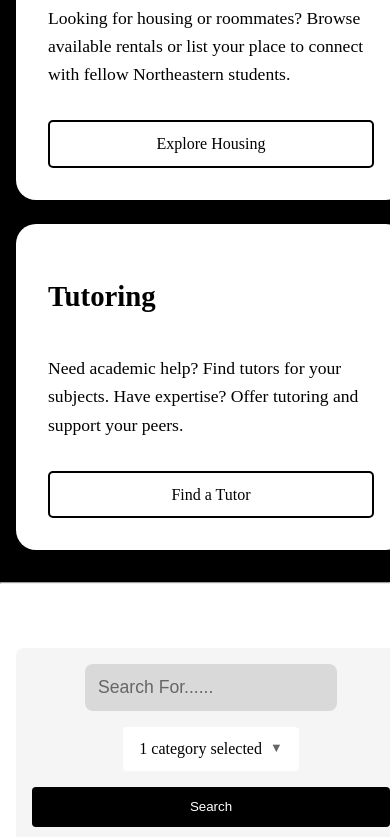
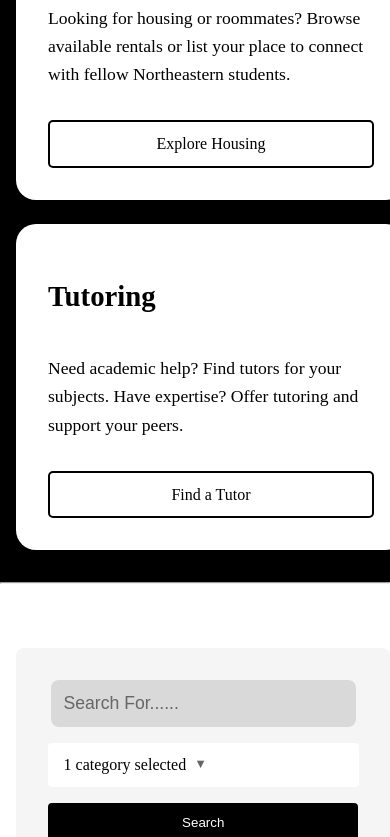
Before and after one commit to joe135730/husky-bridge, a React (Vite) app: page / in a window 390 px wide. Shown: the part 2095-2932 px from the top of the page. Built offline with nearby package versions, Linux system fonts and the light colour scheme.

Commit message:
Search bar component speration

```diff
--- a/src/Components/Categories/Categories.css
+++ b/src/Components/Categories/Categories.css
@@ -22,7 +22,7 @@
     max-width: 1400px;
     width: 100%;
     margin: 0 auto;
-    padding: 0 2rem;
+    padding: 0 0;
 }
 
 .category-card {
@@ -85,7 +85,7 @@
 .categories-navigation {
     position: absolute;
     width: calc(100% + 2rem);
-    top: 50%;
+    top: 60%;
     left: 50%;
     transform: translate(-50%, -50%);
     display: flex;
@@ -133,7 +133,7 @@
     .categories-container {
         grid-template-columns: repeat(2, 1fr);
         gap: 1.5rem;
-        padding: 0 1rem;
+        max-width: 800px;
     }
 
     .category-card {
@@ -154,6 +154,7 @@
     .categories-container {
         grid-template-columns: 1fr;
         padding: 0 1rem;
+        max-width: 450px;
     }
 
     .categories-section h1 {
--- a/src/Components/SearchBar/SearchBar.css
+++ b/src/Components/Search/Search.css
@@ -1,71 +1,16 @@
 .search-section {
     padding: 4rem 0;
-    max-width: 1200px;
+    /* max-width: 1200px; */
     width: 100%;
     margin: 0 auto;
     background-color: white;
-}
-
-.search-container {
-    margin: 0 auto;
-    /* padding: 0 2rem; */
-    max-width: 1200px;
-    width: 100%;
-}
-
-.search-input-container {
-    display: flex;
-    gap: 1rem;
-    background-color: #f5f5f5;
-    padding: 1rem;
-    border-radius: 8px;
-    align-items: center;
-}
-
-.search-input {
-    flex: 1;
-    padding: 0.8rem;
-    border: none;
-    /* background: transparent; */
-    border-radius: 8px;
-    background-color: #D9D9D9;
-    font-size: 1.1rem;
-    outline: none;
-}
-
-.search-input::placeholder {
-    color: #666;
-}
-
-.category-dropdown {
-    background-color: white;
-    padding: 0.8rem 1rem;
-    border-radius: 4px;
-    display: flex;
-    align-items: center;
-    gap: 0.5rem;
-    cursor: pointer;
-}
-
-.dropdown-arrow {
-    font-size: 0.8rem;
-    color: #666;
-}
-
-.search-button {
-    background-color: black;
-    color: white;
-    padding: 0.8rem 2rem;
-    border: none;
-    border-radius: 4px;
-    cursor: pointer;
-    font-weight: 500;
 }
 
 .search-results {
     display: flex;
     flex-direction: column;
     gap: 1rem;
+    padding: 2rem;
 }
 
 .result-item {
@@ -124,16 +69,12 @@
 }
 
 @media screen and (max-width: 768px) {
-    .search-container {
-        padding: 0 1rem;
+    .search-section {
+        max-width: 450px;
     }
 
-    .search-input-container {
-        flex-direction: column;
-    }
-
-    .search-button {
-        width: 100%;
+    .search-results {
+        padding: 1rem;
     }
 
     .result-item {
--- /dev/null
+++ b/src/Components/Search/SearchBar/SearchBar.css
@@ -0,0 +1,72 @@
+.search-container {
+    /* max-width: 1200px; */
+    width: 96%;
+    padding: 0 2rem;
+}
+
+.search-input-container {
+    display: flex;
+    gap: 1rem;
+    background-color: #f5f5f5;
+    padding: 1rem;
+    border-radius: 8px;
+    align-items: center;
+}
+
+.search-input {
+    flex: 1;
+    padding: 0.8rem;
+    border: none;
+    border-radius: 8px;
+    background-color: #D9D9D9;
+    font-size: 1.1rem;
+    outline: none;
+}
+
+.search-input::placeholder {
+    color: #666;
+}
+
+.category-dropdown {
+    background-color: white;
+    padding: 0.8rem 1rem;
+    border-radius: 4px;
+    display: flex;
+    align-items: center;
+    gap: 0.5rem;
+    cursor: pointer;
+}
+
+.dropdown-arrow {
+    font-size: 0.8rem;
+    color: #666;
+}
+
+.search-button {
+    background-color: black;
+    color: white;
+    padding: 0.8rem 2rem;
+    border: none;
+    border-radius: 4px;
+    cursor: pointer;
+    font-weight: 500;
+}
+
+@media screen and (max-width: 768px) {
+    .search-container {
+        padding: 0 1rem;
+    }
+
+    .search-input-container {
+        flex-direction: column;
+        padding: 2rem;
+    }
+
+    .search-input, .category-dropdown {
+        width:90%;
+    }
+
+    .search-button {
+        width: 100%;
+    }
+}
--- /dev/null
+++ b/src/Components/Search/SearchBar/index.tsx
@@ -0,0 +1,26 @@
+import { useState } from "react";
+import "./SearchBar.css";
+
+export default function SearchBar() {
+  const [searchQuery, setSearchQuery] = useState("");
+  const [selectedCategories, setSelectedCategories] = useState<number>(1);
+
+  return (
+    <div className="search-container">
+      <div className="search-input-container">
+        <input
+          type="text"
+          placeholder="Search For......"
+          value={searchQuery}
+          onChange={(e) => setSearchQuery(e.target.value)}
+          className="search-input"
+        />
+        <div className="category-dropdown">
+          <span>{selectedCategories} category selected</span>
+          <span className="dropdown-arrow">▼</span>
+        </div>
+        <button className="search-button">Search</button>
+      </div>
+    </div>
+  );
+}
--- a/src/Components/SearchBar/index.tsx
+++ b/src/Components/Search/index.tsx
@@ -1,6 +1,7 @@
 import React, { useState } from 'react';
 import { useNavigate } from 'react-router-dom';
-import './SearchBar.css';
+import SearchBar from './SearchBar';
+import './Search.css';
 
 interface SearchResult {
     title: string;
@@ -9,10 +10,8 @@ interface SearchResult {
     id: string; // Added for navigation purposes
 }
 
-export default function SearchBar() {
+export default function Search() {
     const navigate = useNavigate();
-    const [searchQuery, setSearchQuery] = useState('');
-    const [selectedCategories, setSelectedCategories] = useState<number>(1);
 
     // Mock data for demonstration
     const mockResults: SearchResult[] = [
@@ -48,22 +47,7 @@ export default function SearchBar() {
 
     return (
         <div className="search-section">
-            <div className="search-container">
-                <div className="search-input-container">
-                    <input
-                        type="text"
-                        placeholder="Search For......"
-                        value={searchQuery}
-                        onChange={(e) => setSearchQuery(e.target.value)}
-                        className="search-input"
-                    />
-                    <div className="category-dropdown">
-                        <span>{selectedCategories} category selected</span>
-                        <span className="dropdown-arrow">▼</span>
-                    </div>
-                    <button className="search-button">Search</button>
-                </div>
-            </div>
+            <SearchBar />
 
             <div className="search-results">
                 {mockResults.map((result) => (
--- a/src/LandingPage/index.tsx
+++ b/src/LandingPage/index.tsx
@@ -1,6 +1,6 @@
 import Introduction from '../Components/Introduction';
 import Categories from '../Components/Categories';
-import SearchBar from '../Components/SearchBar';
+import Search from '../Components/Search';
 import './LandingPage.css';
 
 export default function LandingPage() {
@@ -10,7 +10,7 @@ export default function LandingPage() {
             <hr />
             <Categories />
             <hr />
-            <SearchBar />
+            <Search />
         </div>
     );
 }
```
